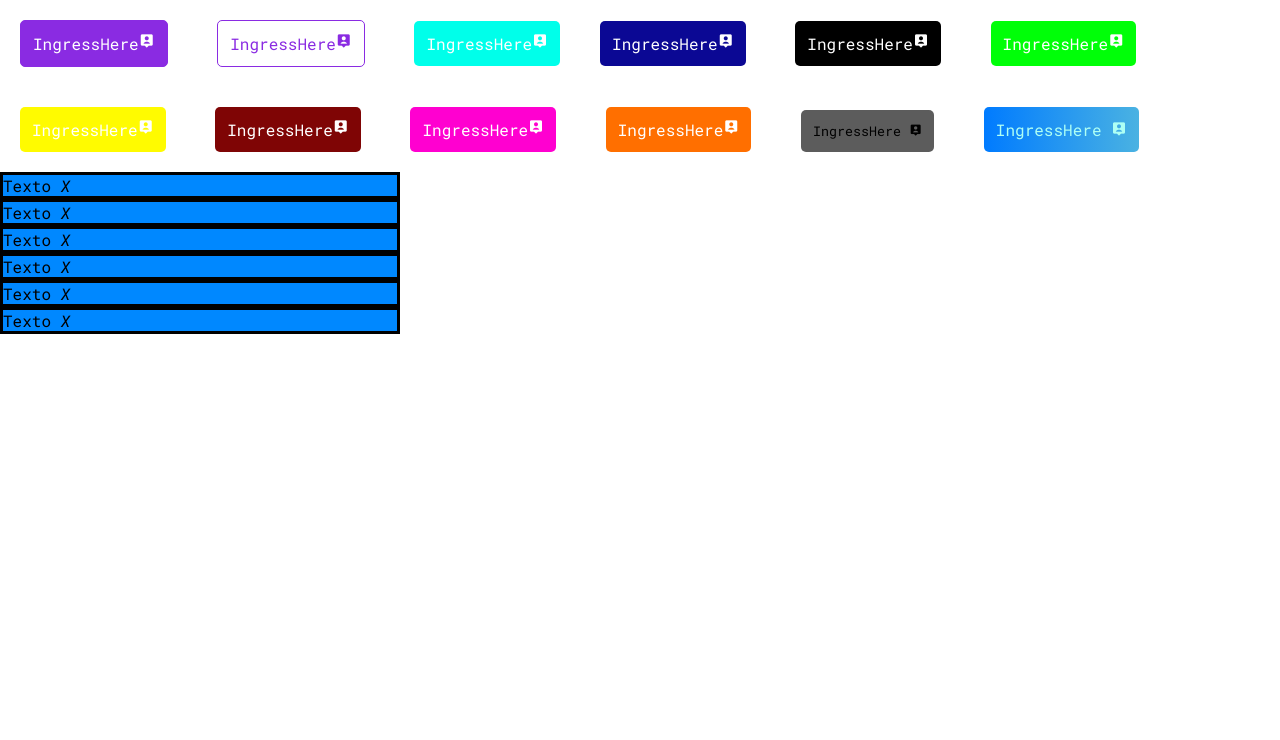
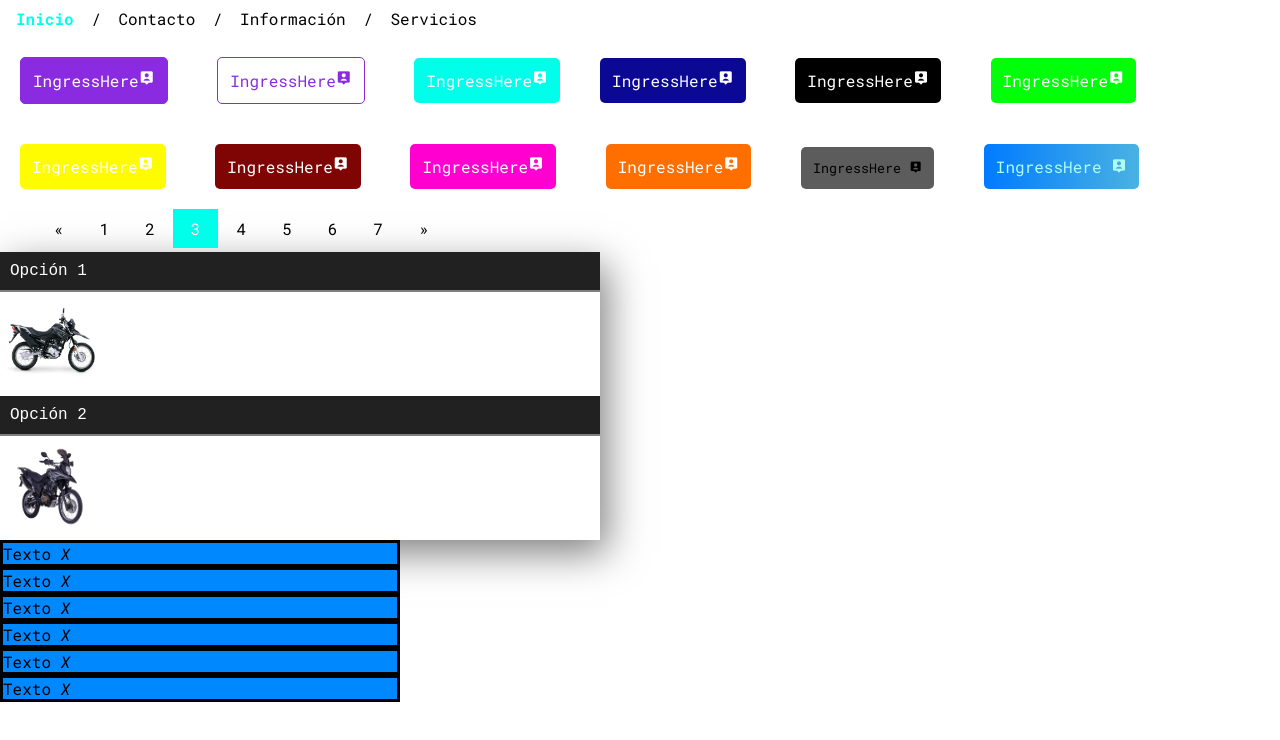
Before and after one commit to JuanDavidBG/Actividad-26-Julio, a plain HTML site: page index.html in a window 1280 px wide. Drawn offline with nearby package versions, Linux system fonts and the light colour scheme.

Commit message:
Ultimate Update

```diff
--- /dev/null
+++ b/componentes/Container.css
@@ -0,0 +1,30 @@
+.container{
+    width: 600px;
+    box-shadow: 7px 13px 37px rgba(0, 0, 0, .5);
+
+}
+
+section p {
+    overflow: hidden;
+    max-height: 0;
+    text-align: justify;
+    font-family: "Roboto Slab", serif;
+    background: #e4e4e4;
+    transition: all 0.2s ease-in;
+ }
+
+  section a {
+    text-decoration: none;
+    display: block;
+    text-align: left;
+    padding: 10px;
+    font-family: "Courier New", Courier, monospace;
+    background-color: #212121;
+    border-bottom: 2px solid gray;
+    color: var(--Blanco);
+  }
+
+  section:target p {
+    max-height: 120px;
+    padding: 10px;
+  }
--- /dev/null
+++ b/componentes/Image.css
@@ -0,0 +1,9 @@
+.img1{
+width: 100px;
+height: 100px;
+}
+
+.img2{
+width: 100px;
+height: 100px;
+}
--- /dev/null
+++ b/componentes/Migapan.css
@@ -0,0 +1,25 @@
+ul.MigaPan {
+    padding: 8px 16px;
+    list-style: none;
+    background-color: var(--Blanco);
+    margin: 0 auto;
+}
+ul.MigaPan li {display: inline-block;}
+ul.MigaPan li+li:before {
+    padding: 8px;
+    color: var(--Negro);
+    content: "/\00a0";
+}
+ul.MigaPan a:link, ul.MigaPan a:visited {
+    text-decoration:none;
+    color: var(--Negro);
+}
+
+ul.MigaPan li a.active {
+    color:var(--Clarito);
+    font-weight: bold;
+}
+ul.MigaPan li a.active:hover {
+    color: var(--Clarito);
+    font-weight: bold;
+}
--- /dev/null
+++ b/componentes/Pagina.css
@@ -0,0 +1,23 @@
+ul.paginado {
+    display: inline-block;
+    padding: 0;
+    margin: 0;
+}
+ul.paginado li {display: inline;}
+ul.paginado li a {
+    color: var(--Negro);
+    float: left;
+    padding: 9px 18px;
+    text-decoration: none;
+}
+ul.paginado li a.active {
+    background-color: var(--Clarito);
+    color: var(--Blanco);
+}
+
+ul.paginado li a.active:hover {
+background-color: var(--Clarito);
+}
+ul.paginado li a:hover:not(.active) {
+    background-color: var(--Blanco);
+}
--- a/index.html
+++ b/index.html
@@ -11,6 +11,13 @@
     <link rel="stylesheet" href="style.css" />
   </head>
   <body>
+    <ul class="MigaPan">
+      <li><a class="active" href="#">Inicio</a></li>
+      <li><a href="#">Contacto</a></li>
+      <li><a href="#">Información</a></li>
+      <li><a href="#">Servicios</a></li>
+    </ul>
+
     <button class="boton">
       <span class="boton__texto">IngressHere</span>
       <i class="boton__icono bx bxs-user-pin"></i>
@@ -67,8 +74,35 @@
         <span class="boton__texto">IngressHere</span>
         <i class="boton__icono bx bxs-user-pin"></i>
       <a>
+<br>
 
 
+        <ul class="paginado">
+          <li><a href="#">«</a></li>
+          <li><a href="#">1</a></li>
+          <li><a href="#">2</a></li>
+          <li><a class="active" href="#">3</a></li>
+          <li><a href="#">4</a></li>
+          <li><a href="#">5</a></li>
+          <li><a href="#">6</a></li>
+          <li><a href="#">7</a></li>
+          <li><a href="#">»</a></li>
+        </ul>
+
+<br>
+        <div class="container">
+          <section id="menu1">
+           <a href="#menu1">Opción 1</a>
+           <p>XTZ 150 Yamaha</p>
+           <img class="img1" src="componentes/XTZ150.png" alt="">
+          </section>
+          <section id="menu2">
+            <a href="#menu2">Opción 2</a>
+            <p>TTDS 200 RALLY EDITIÓN </p>
+            <img class="img2" src="componentes/TTDSRALLY_4_2.png.webp" alt="">
+         </section>
+
+</div>
 <ul class="Lista">
   <li class="Lista_item">
         <span class="Lista_texto">Texto</span>
@@ -100,6 +134,8 @@
         <i class="Lista_icono">X</i>
       </li>
 
+
+
 </ul>
   </body>
 </html>
--- a/style.css
+++ b/style.css
@@ -2,7 +2,10 @@
 @import url(componentes/botones.css);
 @import url(componentes/variables.css);
 @import url(componentes/lista.css);
-
+@import url(componentes/Container.css);
+@import url(componentes/Image.css);
+@import url(componentes/Pagina.css);
+@import url(componentes/Migapan.css);
 * {
   margin: 0;
   padding: 0;
```
Also changed, not shown: componentes/TTDSRALLY_4_2.png.webp (added), componentes/XTZ150.png (added).
